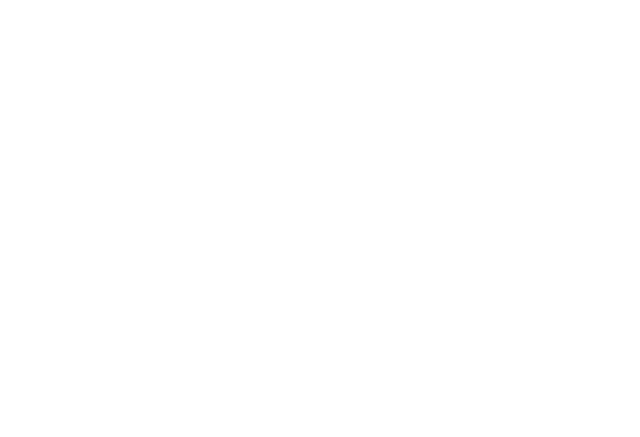
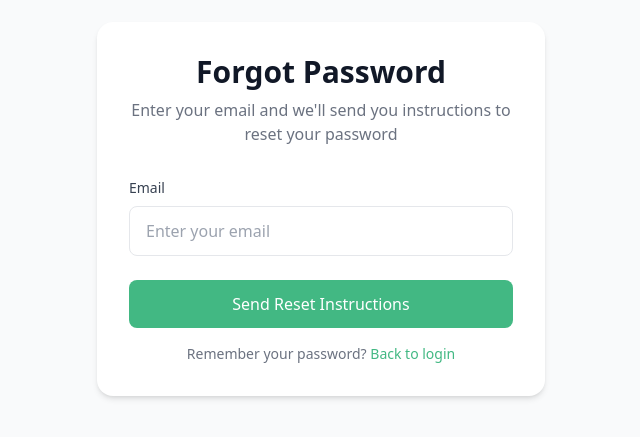
Before and after one commit to domma-app/frontend, a Nuxt app: page /forgot-password in a window 1280 px wide. Before the commit this address had no page. Shown: the part 191-628 px from the top of the page, without its empty margins (319-959 px from the left). Built offline with nearby package versions, Linux system fonts and the light colour scheme.

Commit message:
feat: add forgot password page

```diff
--- /dev/null
+++ b/pages/forgot-password/index.vue
@@ -0,0 +1,57 @@
+<template>
+  <div class="min-h-screen flex items-center justify-center p-6 bg-gray-50">
+    <AuthCard
+      title="Forgot Password"
+      subtitle="Enter your email and we'll send you instructions to reset your password"
+    >
+      <form @submit.prevent="handleForgotPassword" class="w-full">
+        <AuthInput
+          v-model="email"
+          label="Email"
+          id="email"
+          type="email"
+          placeholder="Enter your email"
+        />
+        <button
+          type="submit"
+          :disabled="isLoading"
+          class="bg-green-500 w-full py-3 px-6 rounded-lg text-white font-medium transition-colors hover:bg-green-600 mb-4"
+        >
+          {{ isLoading ? "Sending..." : "Send Reset Instructions" }}
+        </button>
+        <p class="text-center text-sm text-gray-500">
+          Remember your password?
+          <NuxtLink
+            to="/login"
+            class="text-green-500 font-medium hover:text-green-600 transition-colors"
+          >
+            Back to login
+          </NuxtLink>
+        </p>
+      </form>
+    </AuthCard>
+  </div>
+</template>
+
+<script setup lang="ts">
+const email = ref("");
+const isLoading = ref(false);
+
+const handleForgotPassword = async () => {
+  try {
+    isLoading.value = true;
+    // TODO Implement forgot password logic
+    console.log("Forgot password:", { email: email.value });
+
+    // Simulate API call
+    await new Promise((resolve) => setTimeout(resolve, 1000));
+
+    // Redirect to check-email page
+    navigateTo("/check-email");
+  } catch (error) {
+    console.error("Error:", error);
+  } finally {
+    isLoading.value = false;
+  }
+};
+</script>
```
